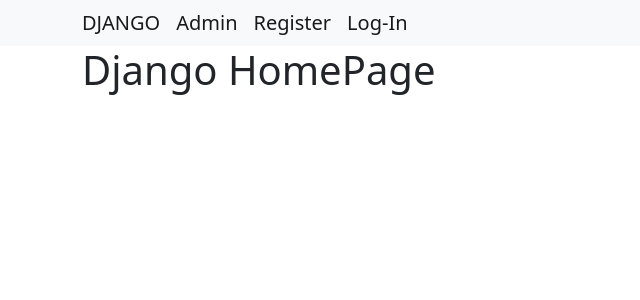
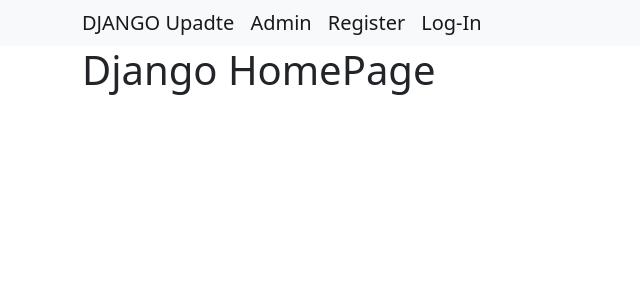
Before and after one commit to Mad-God/DjangoPasswords, a Django app: page / in a window 1280 px wide. Shown: the top 300 px of the page, without its empty margins (0-640 px from the left). Run offline with Django 3.2, Linux system fonts and the light colour scheme.

Commit message:
Update base.html

```diff
--- a/Passwords/templates/basic_app/base.html
+++ b/Passwords/templates/basic_app/base.html
@@ -34,7 +34,7 @@
       <div class="container">
         <ul class="nav navbar-nav">
           <li>
-            <a class="navbar-brand" href="{% url 'index' %}">DJANGO</a>
+            <a class="navbar-brand" href="{% url 'index' %}">DJANGO Upadte</a>
           </li>
           <li>
             <a class="navbar-brand" href="{% url 'admin:index' %}">Admin</a>
```
